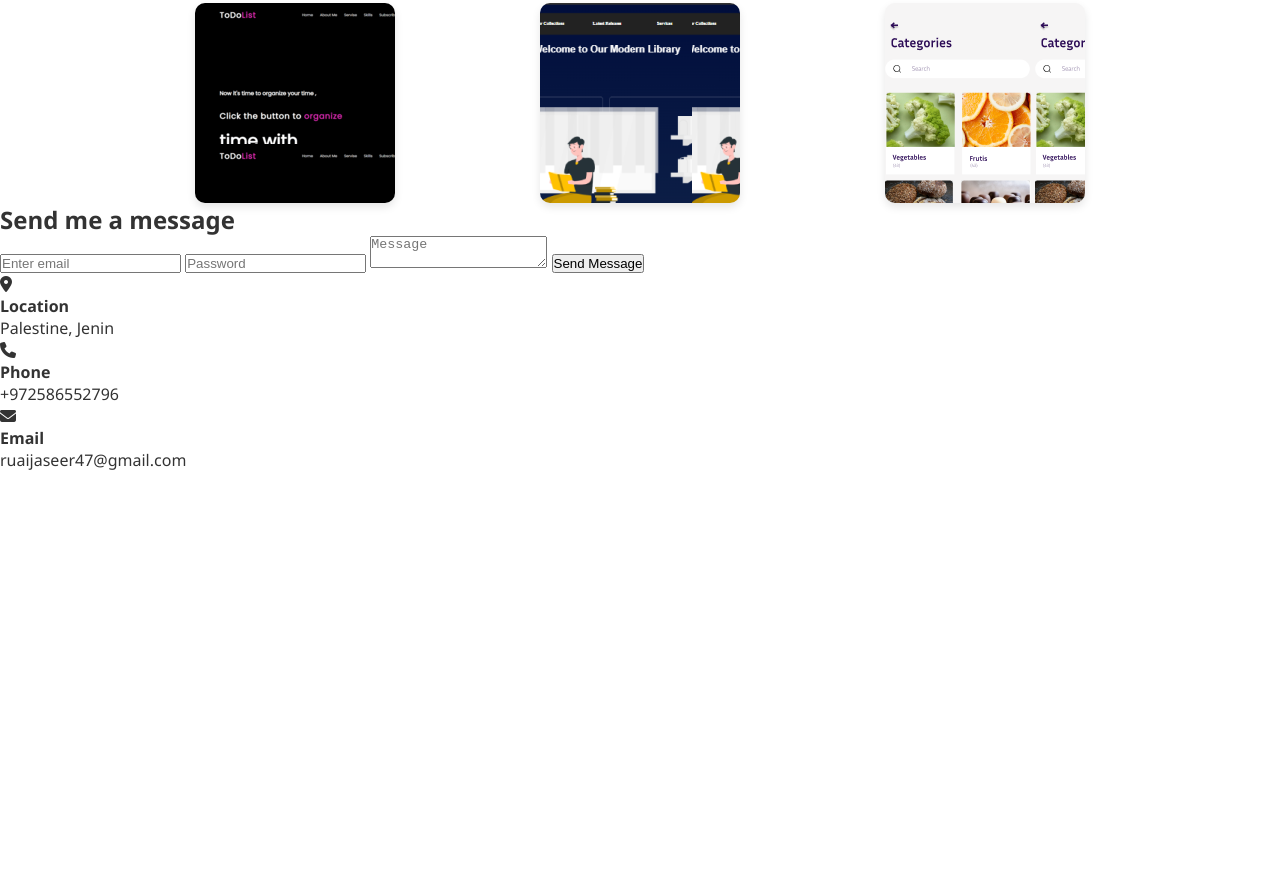
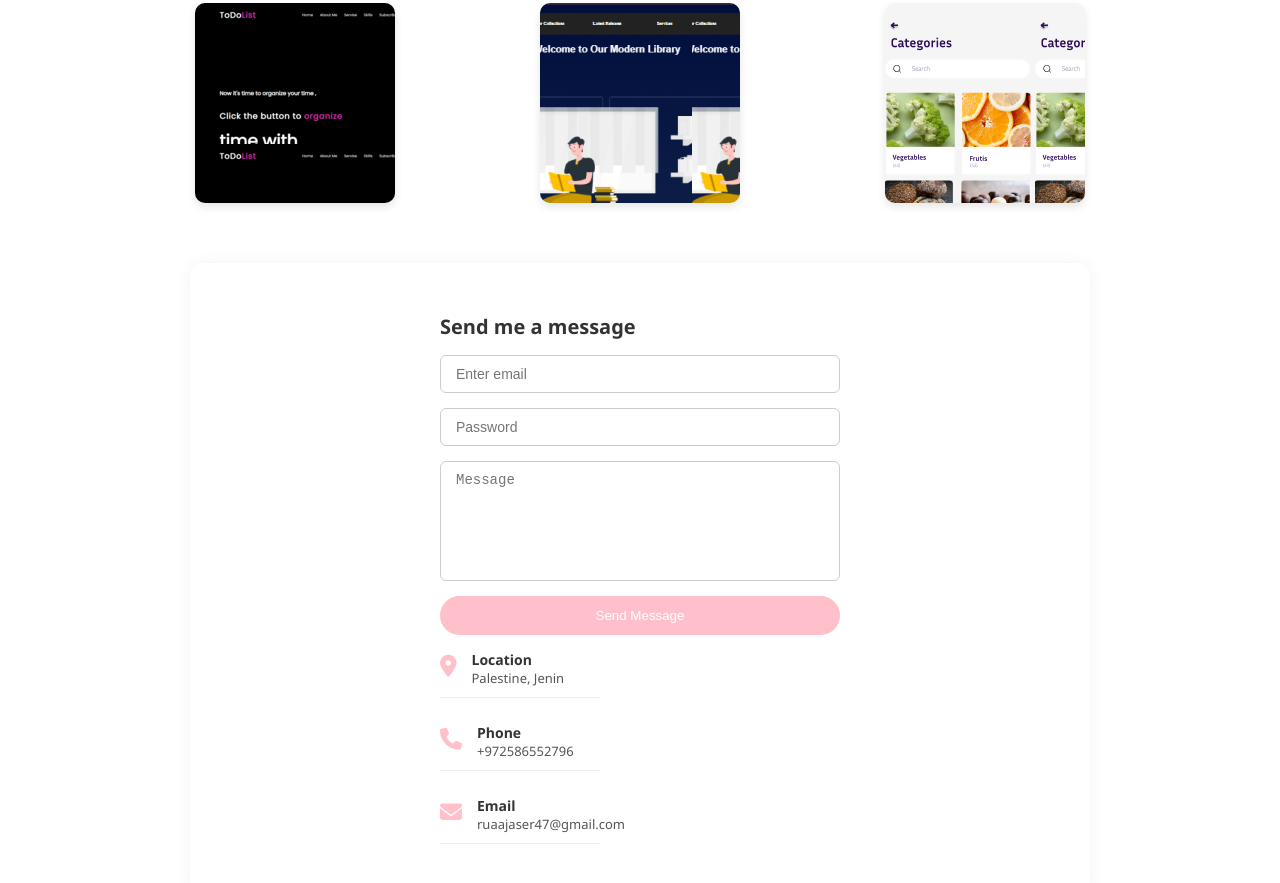
Before and after one commit to roa-jaser/portfolio, a plain HTML site: page index.html in a window 1280 px wide. Shown: the part 2106-2989 px from the top of the page. Before the commit the page ends 2577 px from the top, so only its background shows below. Drawn offline with Linux system fonts and the light colour scheme.

Commit message:
styling the contact section

```diff
--- a/assets/css/style.css
+++ b/assets/css/style.css
@@ -364,7 +364,8 @@ header {
     display: flex;
     justify-content: center;
 }
-.portfolio-section h2{
+
+.portfolio-section h2 {
 
     font-size: 28px;
     color: #333;
@@ -407,9 +408,94 @@ header {
 }
 
 
+/* contact section */
 
 
+.contact-section {
+    display: flex;
+    justify-content: center;
+    align-items: center;
+    padding: 50px;
+    background: #fff;
+    box-shadow: 0 0 15px rgba(0, 0, 0, 0.05);
+    border-radius: 12px;
+    max-width: 900px;
+    margin: 60px auto;
+    gap: 60px;
+}
 
+.form-section {
+    display: flex;
+    flex-direction: column;
+    gap: 15px;
+    width: 50%;
+}
+
+.form-section h2 {
+    font-size: 20px;
+    font-weight: bold;
+}
+
+.form-section input,
+.form-section textarea {
+    width: 100%;
+    padding: 10px 15px;
+    border-radius: 6px;
+    border: 1px solid #ccc;
+    font-size: 14px;
+}
+
+.form-section textarea {
+    height: 120px;
+    resize: none;
+}
+
+.form-section button {
+    padding: 12px;
+    background-color: #ffc0cb;
+    color: white;
+    border: none;
+    border-radius: 25px;
+    cursor: pointer;
+    transition: background 0.3s;
+}
+
+.form-section button:hover {
+    background-color: #ff9eb5;
+}
+
+.info-section {
+    width: 40%;
+    display: flex;
+    flex-direction: column;
+    gap: 25px;
+}
+
+.info-box {
+    display: flex;
+    align-items: flex-start;
+    gap: 15px;
+    border-bottom: 1px solid #eee;
+    padding-bottom: 10px;
+}
+
+.info-box i {
+    font-size: 22px;
+    color: pink;
+    margin-top: 5px;
+}
+
+.info-box h4 {
+    margin: 0;
+    font-size: 14px;
+    font-weight: bold;
+}
+
+.info-box p {
+    margin: 0;
+    font-size: 13px;
+    color: #555;
+}
 
 
 
--- a/index.html
+++ b/index.html
@@ -166,7 +166,7 @@
                     </div>
                 </div>
             </section>
-            <section  class="contact-section" id="contact">
+            <section class="contact-section" id="contact">
                 <div class="form-section">
                     <h2>Send me a message</h2>
                     <input type="email" placeholder="Enter email">
@@ -196,7 +196,7 @@
                             <i class="fas fa-envelope"></i>
                             <div>
                                 <h4>Email</h4>
-        <p>ruaijaseer47@gmail.com</p>
+                                <p>ruaajaser47@gmail.com</p>
                             </div>
                         </div>
 
```
Lines whose indentation alone changed are shown as unchanged.
